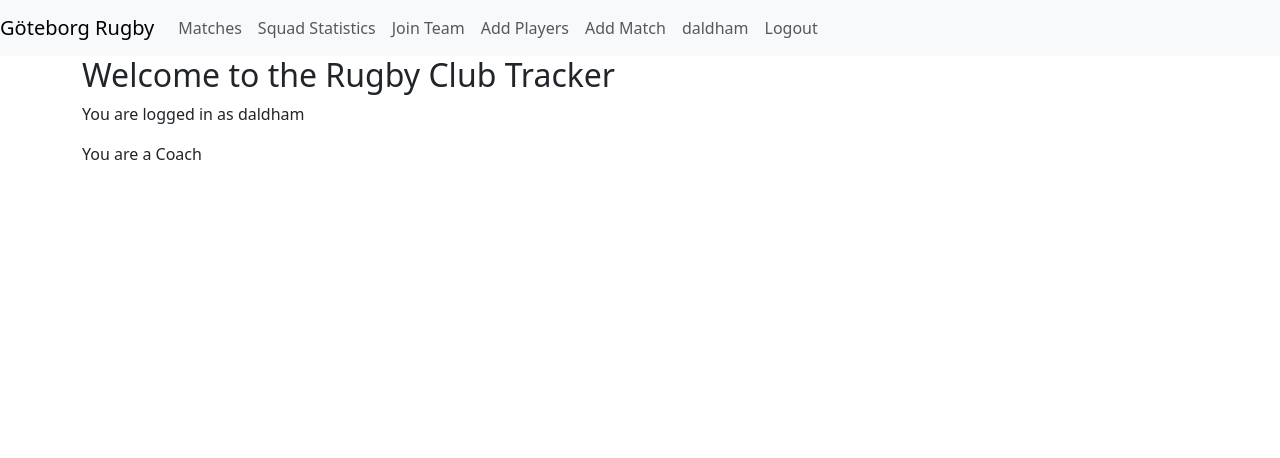
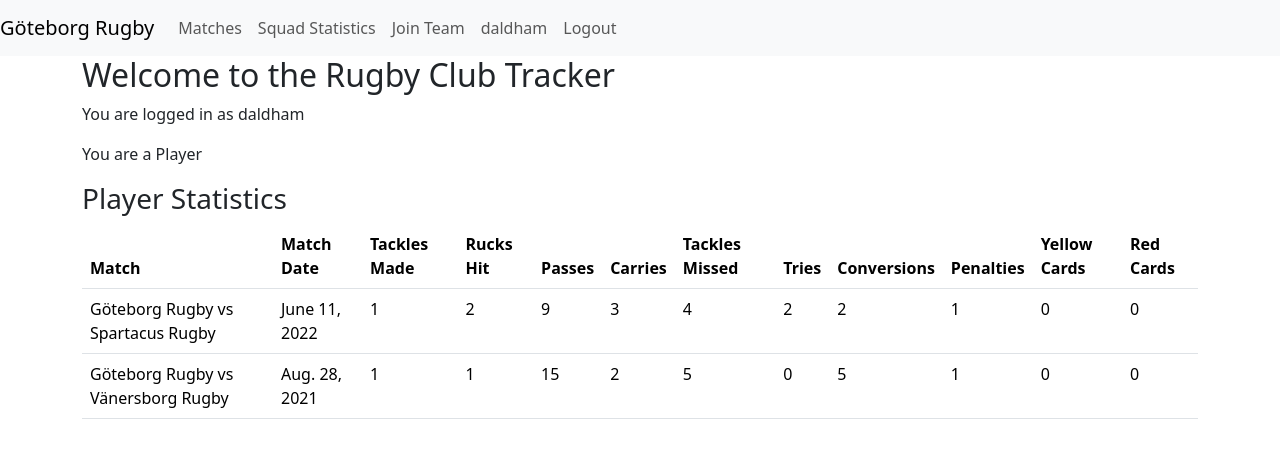
Before and after one commit to danielaldham/rugbystats, a Django app: page / in a window 1280 px wide. Shown: the top 458 px of the page. Run offline with Django 4.2, Linux system fonts and the light colour scheme; a user stored in the database is signed in; data comes from the database, SQL or seed files in the repository; some libraries are stand-ins or nearby versions.

Commit message:
update index

```diff
--- a/rugbystats/stats/models.py
+++ b/rugbystats/stats/models.py
@@ -64,6 +64,9 @@ class Match(models.Model):
     def __str__(self):
         return f'{self.home_team} vs {self.away_team}'
 
+    def match_name(self):
+        return f"{self.home_team.name} vs {self.away_team.name}"
+
 
 class PlayerStatistic(models.Model):
     match = models.ForeignKey(Match, on_delete=models.CASCADE)
--- a/rugbystats/stats/templates/index.html
+++ b/rugbystats/stats/templates/index.html
@@ -10,20 +10,47 @@
         {% else %}
             <p>You are a Player</p>
             <h3>Player Statistics</h3>
-            {% if player %}
-                <p>Average tackles made per game: {{ player.tackles_made }}</p>
-                <p>Average rucks hit per game: {{ player.rucks_hit }}</p>
-                <p>Average passes per game: {{ player.passes }}</p>
-                <p>Average carries per game: {{ player.carries }}</p>
-                <p>Average tackles missed per game: {{ player.tackles_missed }}</p>
-                <p>Average tries per game: {{ player.tries }}</p>
-                <p>Average conversions per game: {{ player.conversions }}</p>
-                <p>Average penalties per game: {{ player.penalties }}</p>
-                <p>Average yellow cards per game: {{ player.yellow_cards }}</p>
-                <p>Average red cards per game: {{ player.red_cards }}</p>
-            {% else %}
-                <p>No statistics found.</p>
-            {% endif %}
+            {% if statistics %}
+    <table class="table">
+        <thead>
+            <tr>
+                <th>Match</th>
+                <th>Match Date</th>
+                <th>Tackles Made</th>
+                <th>Rucks Hit</th>
+                <th>Passes</th>
+                <th>Carries</th>
+                <th>Tackles Missed</th>
+                <th>Tries</th>
+                <th>Conversions</th>
+                <th>Penalties</th>
+                <th>Yellow Cards</th>
+                <th>Red Cards</th>
+            </tr>
+        </thead>
+        <tbody>
+            {% for statistic in statistics %}
+                <tr>
+                    <td>{{statistic.match.match_name}}</td>
+                    <td>{{ statistic.match.date }}</td>
+                    <td>{{ statistic.tackles_made }}</td>
+                    <td>{{ statistic.rucks_hit }}</td>
+                    <td>{{ statistic.passes }}</td>
+                    <td>{{ statistic.carries }}</td>
+                    <td>{{ statistic.tackles_missed }}</td>
+                    <td>{{ statistic.tries }}</td>
+                    <td>{{ statistic.conversions }}</td>
+                    <td>{{ statistic.penalties }}</td>
+                    <td>{{ statistic.yellow_cards }}</td>
+                    <td>{{ statistic.red_cards }}</td>
+                </tr>
+            {% endfor %}
+        </tbody>
+    </table>
+{% else %}
+    <p>No statistics found.</p>
+{% endif %}
+
         {% endif %}
     {% else %}
         <p>You are not logged in.</p>
--- a/rugbystats/stats/views.py
+++ b/rugbystats/stats/views.py
@@ -34,11 +34,18 @@ def register(request):
 
 def index(request):
     if request.user.is_authenticated:
-        player = request.user.player
-        player_stats = PlayerStatistic.objects.filter(player=player)
-        return render(request, 'index.html', {'player': player, 'player_stats': player_stats})
+        try:
+            player = request.user.player
+            statistics = PlayerStatistic.objects.filter(player=player)
+            context = {'statistics': statistics}
+            return render(request, 'index.html', context)
+        except Player.DoesNotExist:
+            context = {'message': 'You are not associated with a player. Please contact your coach to connect your account.'}
+            return render(request, 'index.html', context)
     else:
         return render(request, 'index.html')
+
+
 
 def matches(request):
     user_team = request.user.team
```
Also changed, not shown: rugbystats/db.sqlite3, rugbystats/stats/migrations/0013_remove_player_user_myuser_player.py (added).
